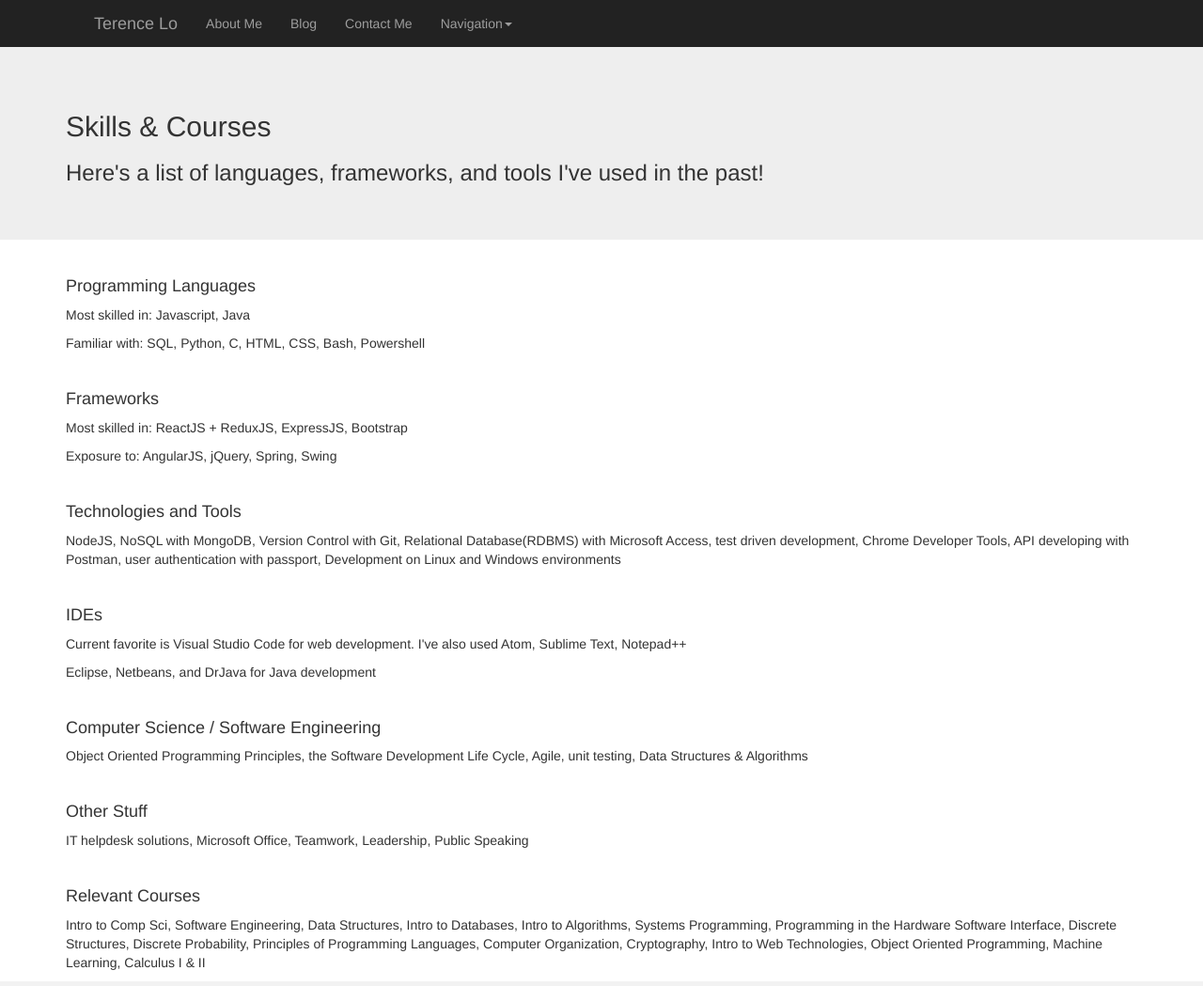
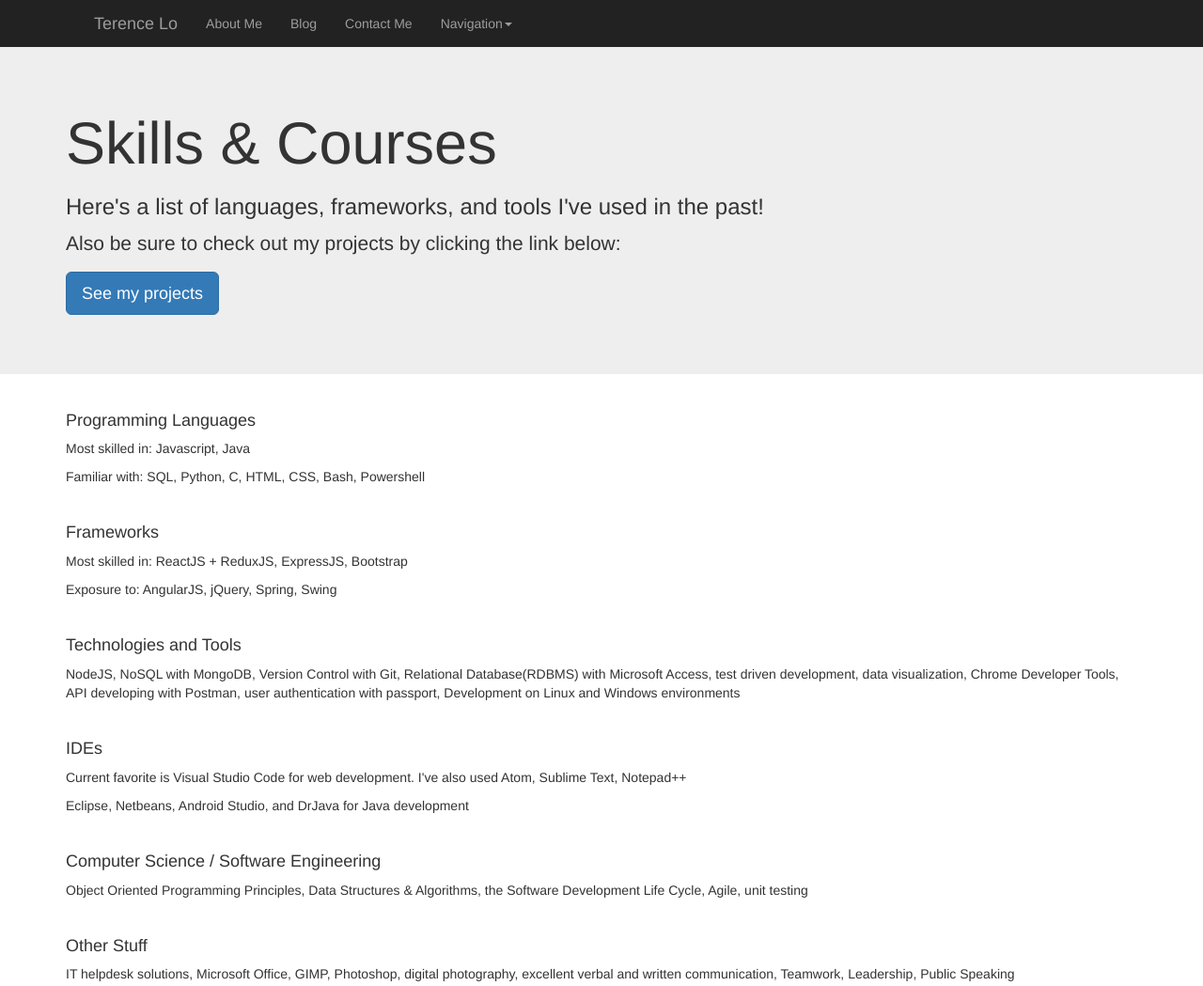
Before and after one commit to LoTerence/loterence.github.io, a plain HTML site: page pages/skills.html in a window 1280 px wide. Shown: the top 1049 px of the page at 94% size. Drawn offline with nearby package versions, Linux system fonts and the light colour scheme.

Commit message:
more skills

```diff
--- a/pages/skills.html
+++ b/pages/skills.html
@@ -56,8 +56,10 @@
 
 		<div class="jumbotron">
 			<div class="container">
-				<h2>Skills & Courses</h2>
+				<h1>Skills & Courses</h1>
 				<h3>Here's a list of languages, frameworks, and tools I've used in the past!</h3>
+				<p>Also be sure to check out my projects by clicking the link below:</p>
+				<p><a class="btn btn-primary btn-lg" href="projects.html" role="button">See my projects</a></p>
 			</div>
 		</div>
 
@@ -71,18 +73,18 @@
 			<p>Exposure to: AngularJS, jQuery, Spring, Swing</p>
 			<br>
 			<h4>Technologies and Tools</h4>
-			<p>NodeJS, NoSQL with MongoDB, Version Control with Git, Relational Database(RDBMS) with Microsoft Access, test driven development,
+			<p>NodeJS, NoSQL with MongoDB, Version Control with Git, Relational Database(RDBMS) with Microsoft Access, test driven development, data visualization,
 				Chrome Developer Tools, API developing with Postman, user authentication with passport, Development on Linux and Windows environments</p>
 			<br>
 			<h4>IDEs</h4>
 			<p>Current favorite is Visual Studio Code for web development. I've also used Atom, Sublime Text, Notepad++ </p>
-			<p>Eclipse, Netbeans, and DrJava for Java development</p>
+			<p>Eclipse, Netbeans, Android Studio, and DrJava for Java development</p>
 			<br>
 			<h4>Computer Science / Software Engineering</h4>
-			<p>Object Oriented Programming Principles, the Software Development Life Cycle, Agile, unit testing, Data Structures & Algorithms</p>
+			<p>Object Oriented Programming Principles, Data Structures & Algorithms, the Software Development Life Cycle, Agile, unit testing</p>
 			<br>
 			<h4>Other Stuff</h4>
-			<p>IT helpdesk solutions, Microsoft Office, Teamwork, Leadership, Public Speaking</p>
+			<p>IT helpdesk solutions, Microsoft Office, GIMP, Photoshop, digital photography, excellent verbal and written communication, Teamwork, Leadership, Public Speaking</p>
 			<br>
 			<h4>Relevant Courses</h4>
 			<p>Intro to Comp Sci, Software Engineering, Data Structures, Intro to Databases, Intro to Algorithms, Systems Programming, Programming in the Hardware Software
```
